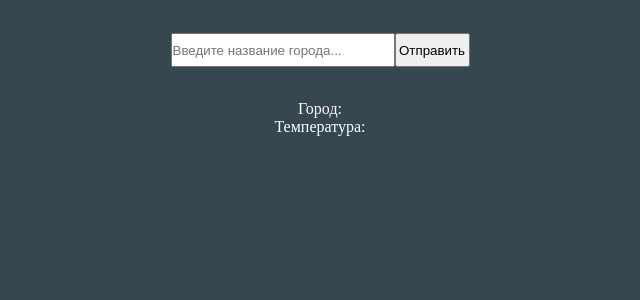
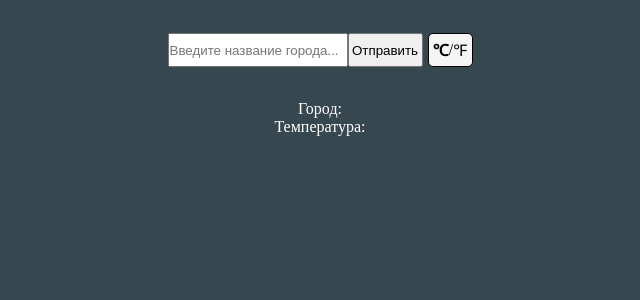
Before and after one commit to DeguzBelarus/React-Weather-App, a React (Create React App) app: page / in a window 1280 px wide. Shown: the top 300 px of the page, without its empty margins (320-960 px from the left). Built offline with nearby package versions, Linux system fonts and the light colour scheme; no server answers.

Commit message:
improvements 1

```diff
--- a/src/App.jsx
+++ b/src/App.jsx
@@ -8,12 +8,12 @@ function App() {
   const [city, setCity] = useState(null);
   const [units, setUnits] = useState("metric");
   const [lang, setLang] = useState("ru");
+  const [currentPosAccessed, setcurrentPosAccessed] = useState(true);
 
   const [weather, setWeather] = useState(null);
 
-  useEffect(() => {
-    if (weather == null) {
   const currentPositionGetWeather = (position) => {
+    setcurrentPosAccessed(true);
     let coords = position.coords;
 
     let latitude = coords.latitude;
@@ -28,9 +28,8 @@ function App() {
       });
   };
 
-      navigator.geolocation.getCurrentPosition(currentPositionGetWeather);
-    } else {
   const getWeather = () => {
+    setcurrentPosAccessed(false);
     fetch(
       `https://api.openweathermap.org/data/2.5/weather?q=${city}&appid=${appId}&units=${units}&lang=${lang}`
     )
@@ -40,13 +39,25 @@ function App() {
       });
   };
 
+  useEffect(() => {
+    if (weather == null) {
+      navigator.geolocation.getCurrentPosition(currentPositionGetWeather);
+    } else {
       getWeather();
     }
   }, [city]);
+
   return (
     <div className="App">
-      <Header setCity={setCity} />
-      <Main weather={weather} />
+      <Header
+        setCity={setCity}
+        units={units}
+        setUnits={setUnits}
+        getWeather={getWeather}
+        currentPositionGetWeather={currentPositionGetWeather}
+        currentPosAccessed={currentPosAccessed}
+      />
+      <Main weather={weather} units={units} />
     </div>
   );
 }
--- a/src/components/Header/Header.jsx
+++ b/src/components/Header/Header.jsx
@@ -1,7 +1,14 @@
 import React, { useState, useRef, useEffect } from "react";
 import "./Header.scss";
 
-const Header = ({ setCity }) => {
+const Header = ({
+  units,
+  currentPosAccessed,
+  setCity,
+  setUnits,
+  getWeather,
+  currentPositionGetWeather,
+}) => {
   const cityInput = useRef(null);
 
   const handleCity = (event) => {
@@ -11,6 +18,22 @@ const Header = ({ setCity }) => {
 
     cityInput.current.value = "";
   };
+
+  const handleUnits = () => {
+    if (units === "metric") {
+      setUnits("imperial");
+    } else {
+      setUnits("metric");
+    }
+  };
+
+  useEffect(() => {
+    if (currentPosAccessed) {
+      navigator.geolocation.getCurrentPosition(currentPositionGetWeather);
+    } else {
+      getWeather();
+    }
+  }, [units]);
   return (
     <header>
       <form className="cityinput-form" onSubmit={handleCity}>
@@ -24,6 +47,10 @@ const Header = ({ setCity }) => {
           Отправить
         </button>
       </form>
+      <div className="unitsChanger" onClick={handleUnits}>
+        <span className={`${units === "metric" && "bold"}`}>℃</span>/
+        <span className={`${units !== "metric" && "bold"}`}>℉</span>
+      </div>
     </header>
   );
 };
--- a/src/components/Header/Header.scss
+++ b/src/components/Header/Header.scss
@@ -6,8 +6,9 @@ header {
 
   .cityinput-form {
     #cityinput {
-      width: 220px;
-      height: 30px;
+      width: 180px;
+      height: 34px;
+      box-sizing: border-box;
 
       &:focus {
         outline: none;
@@ -17,6 +18,37 @@ header {
     #city-submit-button {
       width: 75px;
       height: 34px;
+      margin: 0;
+      padding: 0;
+      box-sizing: border-box;
+
+      &:hover {
+        cursor: pointer;
+      }
     }
   }
+
+  .unitsChanger {
+    width: 45px;
+    height: 34px;
+    display: flex;
+    justify-content: center;
+    align-items: center;
+    margin-left: 5px;
+    box-sizing: border-box;
+    background: whitesmoke;
+    border: 1px solid black;
+    border-radius: 5px;
+    -ms-user-select: none;
+    -webkit-user-select: none;
+    user-select: none;
+
+    &:hover {
+      cursor: pointer;
+    }
+  }
+
+  .bold {
+    font-weight: bold;
+  }
 }
--- a/src/components/Main/Main.jsx
+++ b/src/components/Main/Main.jsx
@@ -2,19 +2,29 @@ import React from "react";
 import { useEffect } from "react/cjs/react.development";
 import "./Main.scss";
 
-const Main = ({ weather }) => {
+let measurement = "";
+
+const Main = ({ weather, units }) => {
+  useEffect(() => {
+    if (units === "metric") {
+      measurement = "℃";
+    } else {
+      measurement = "℉";
+    }
+  }, [units]);
+
   return (
     <main>
       <p className="city-name-paragraph">
         Город:
         <span className="city-name">
-          {weather?.name ? ` ${weather?.name}` : ``}
+          {weather?.name ? ` ${weather.name}` : ``}
         </span>
       </p>
       <p className="city-temp-paragraph">
         Температура:
         <span className="city-temp">
-          {weather?.main.temp ? ` ${weather?.main.temp}` : ``}
+          {weather?.main?.temp ? ` ${weather.main.temp} ${measurement}` : ``}
         </span>
       </p>
     </main>
```
Lines whose indentation alone changed are shown as unchanged.
